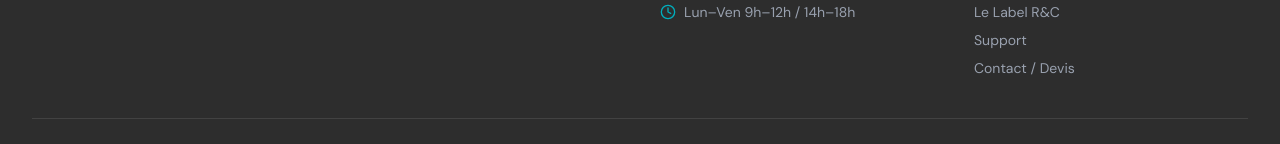
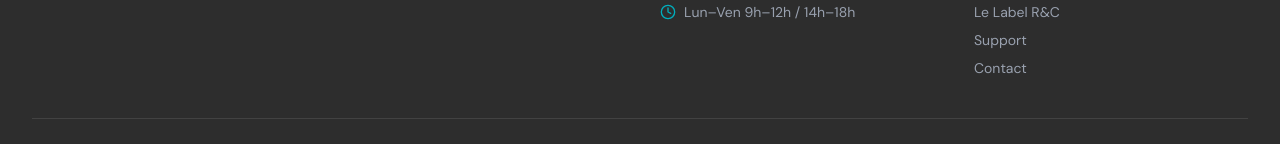
Before and after one commit to Raykm/logidental, a Next.js app: page / in a window 1280 px wide. Shown: the part 2297-2441 px from the top of the page. Built offline with nearby package versions, Linux system fonts and the light colour scheme; no server answers.

Commit message:
fix(footer): remplacer Contact - Devis par Contact

```diff
--- a/src/components/layout/Footer.tsx
+++ b/src/components/layout/Footer.tsx
@@ -52,7 +52,7 @@
               <li><Link href="/services-a-la-carte" className="hover:text-white transition-colors">Services à la carte</Link></li>
               <li><Link href="/racines-couronnes/le-label" className="hover:text-white transition-colors">Le Label R&C</Link></li>
               <li><Link href="/support" className="hover:text-white transition-colors">Support</Link></li>
-              <li><Link href="/contact" className="hover:text-white transition-colors">Contact / Devis</Link></li>
+              <li><Link href="/contact" className="hover:text-white transition-colors">Contact</Link></li>
             </ul>
           </div>
         </div>
```
